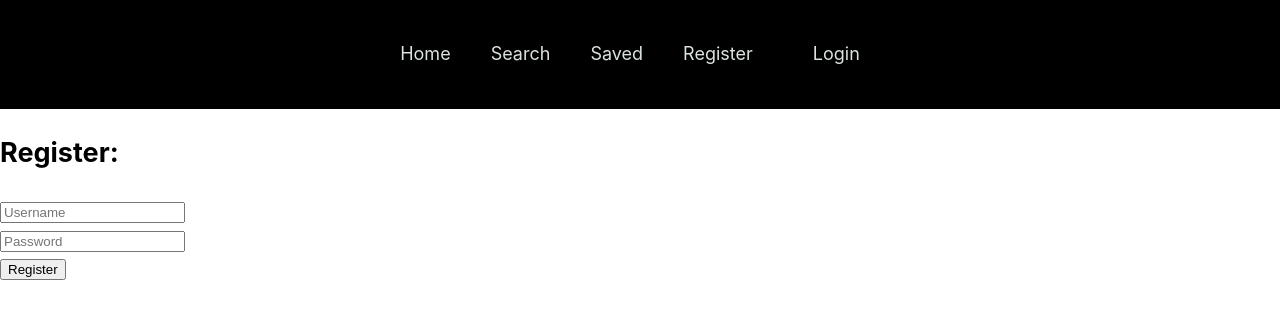
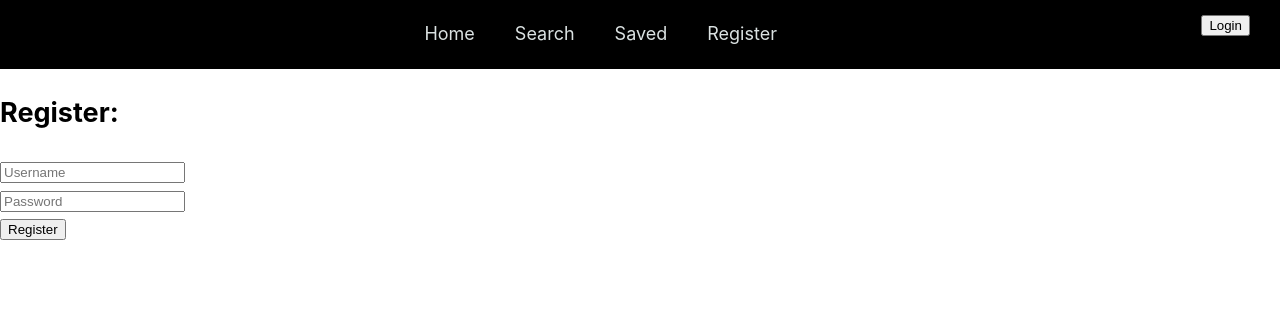
Before and after one commit to eliascons/Giphy-NextJs, a Next.js app: page /containers/register in a window 1280 px wide. Shown: the top 318 px of the page. Built offline with nearby package versions, Linux system fonts and the light colour scheme.

Commit message:
login/logout

```diff
--- a/components/Nav.js
+++ b/components/Nav.js
@@ -2,10 +2,27 @@ import Link from "next/link";
 import styles from "../styles/Nav.module.css";
 import { UserContext, LogContext } from "../pages/context/userContext.js";
 import { useContext } from "react";
+import { useRouter } from "next/router";
 
 function Nav() {
-  const { isLogged } = useContext(LogContext);
+  const { isLogged, setIslogged } = useContext(LogContext);
   const { user } = useContext(UserContext);
+
+  const router = useRouter();
+
+  const handleLogout = async () => {
+    const response = await fetch("http://localhost:3000/api/auth/logout", {
+      method: "POST",
+      headers: { "Content-Type": "application/json" },
+      body: JSON.stringify({}),
+    });
+    setIslogged(false);
+    await router.push("/");
+  };
+
+  const handleLogin = async () => {
+    await router.replace("http://localhost:3000/containers/login");
+  };
 
   return (
     <div className={styles.body}>
@@ -22,15 +39,15 @@ function Nav() {
       <Link href="/containers/register">
         <a className={styles.links}>Register</a>
       </Link>
-      <div className={styles.links}>
-        {!isLogged ? (
-          <Link href="/containers/login">
-            <a className={styles.links}>Login</a>
-          </Link>
-        ) : (
-          <div>{user}</div>
-        )}
-      </div>
+
+        <div className={styles.alignRight}>
+          {!isLogged ? (
+            <button onClick={handleLogin}>Login</button>
+          ) : (
+            <button onClick={handleLogout}>{user}</button>
+          )}
+        </div>
+
     </div>
   );
 }
--- a/pages/containers/login.js
+++ b/pages/containers/login.js
@@ -3,6 +3,7 @@ import { useRouter } from "next/router";
 import axios from "axios";
 import { UserContext, LogContext } from "../context/userContext.js";
 import { useContext } from "react";
+
 
 function Login() {
   const { setUser } = useContext(UserContext);
--- a/pages/containers/saved.js
+++ b/pages/containers/saved.js
@@ -4,6 +4,7 @@ import fetch from "isomorphic-unfetch";
 import { useState } from "react";
 import axios from "axios";
 import styles from "../../styles/saved.module.css";
+
 
 Save.getInitialProps = async (ctx) => {
   const cookie = ctx.req?.headers.cookie;
--- a/styles/Nav.module.css
+++ b/styles/Nav.module.css
@@ -25,3 +25,9 @@
     text-decoration: none;
     background: rgb(78, 75, 54);
   }
+
+.alignRight{
+    float: right;
+    margin-top: 10px;
+    margin-right: 30px;
+}
```
Also changed, not shown: pages/api/auth/logout.js (added, +26 -0 lines).
